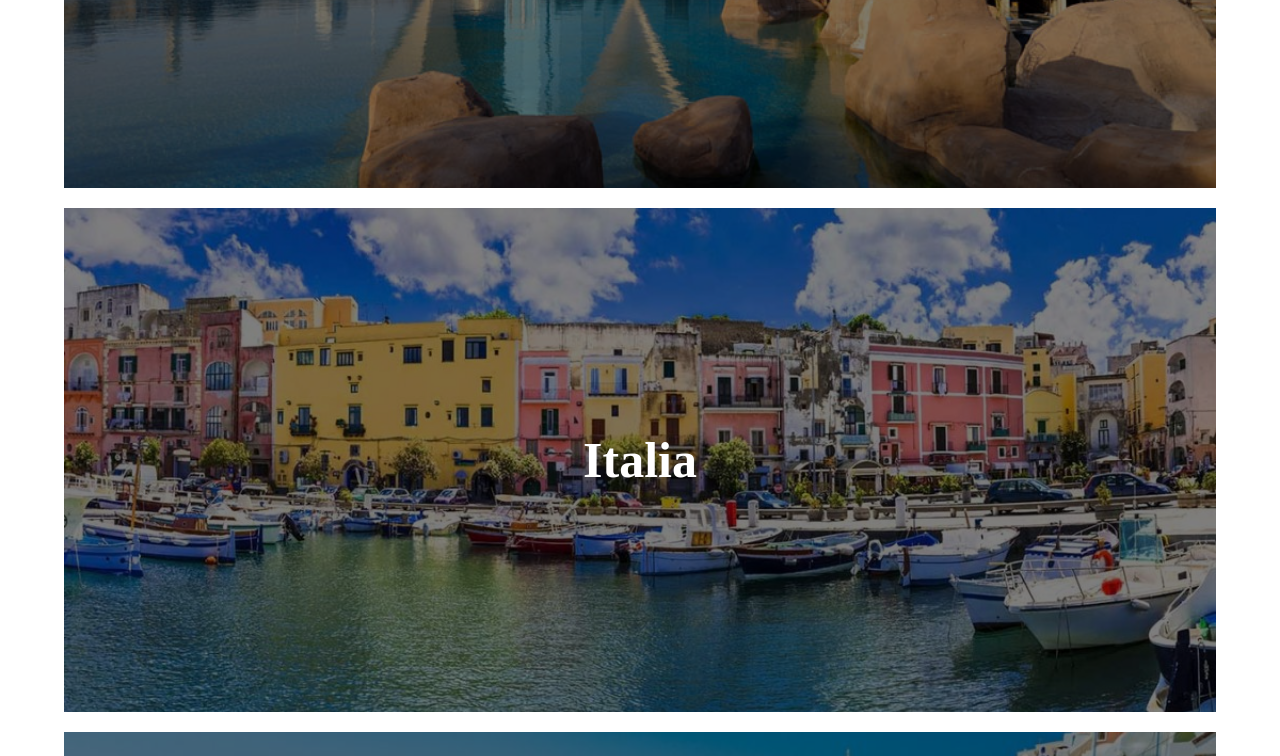
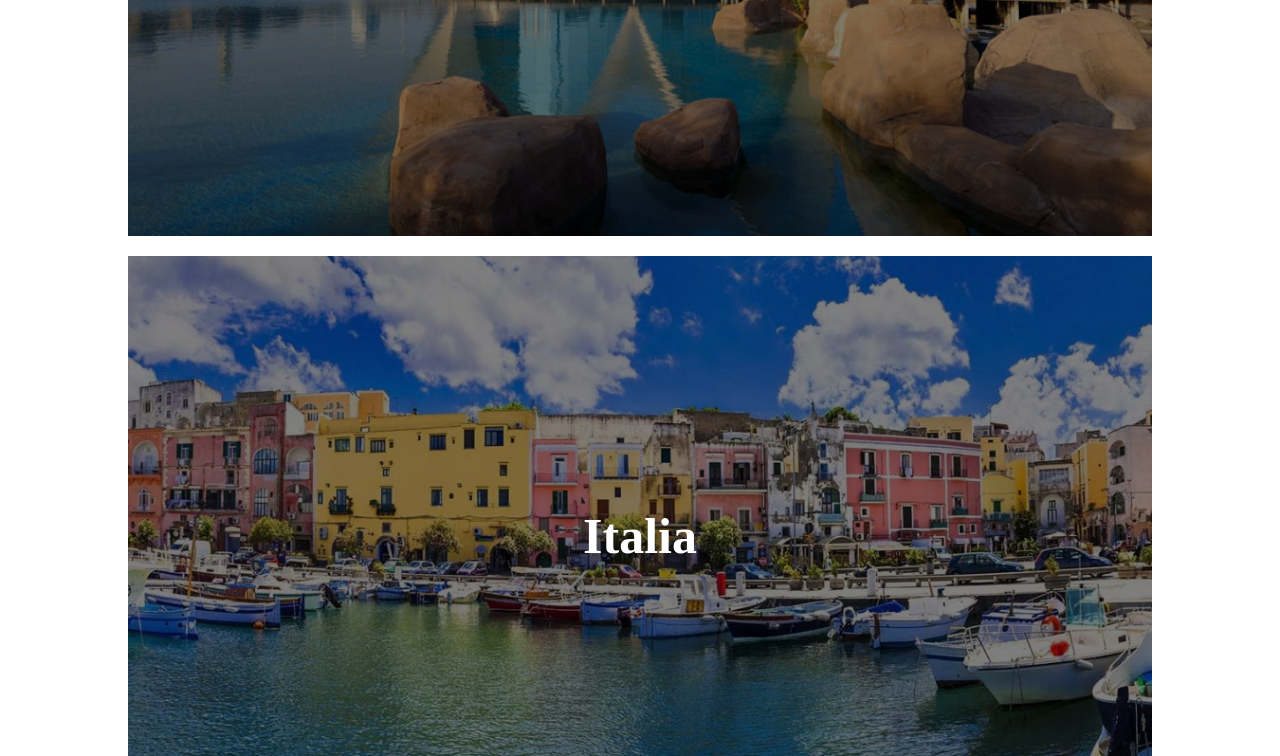
Before and after one commit to marcocarone/htmlcss-airbnb, a plain HTML site: page index.html in a window 1280 px wide. Shown: the part 344-1100 px from the top of the page. Drawn offline with Linux system fonts and the light colour scheme.

Commit message:
aggiornamento css html

```diff
--- a/css/style.css
+++ b/css/style.css
@@ -4,20 +4,21 @@
   padding: 0;
 }
 
-.section {
+/* .section {
   position: relative;
   width:100%;
   height:70vh;
-}
+} */
 
 .box {
   position: relative;
-  width: 90%;
-  height: 90%;
+  width: 80%;
+  height: 70vh;
   left:50%;
-  top:50%;
-  transform: translate(-50%,-50%);
+  top:0%;
+  transform: translate(-50%);
   margin-bottom: 20px;
+  margin-top: 20px;
 }
 
 .immagine {
```
